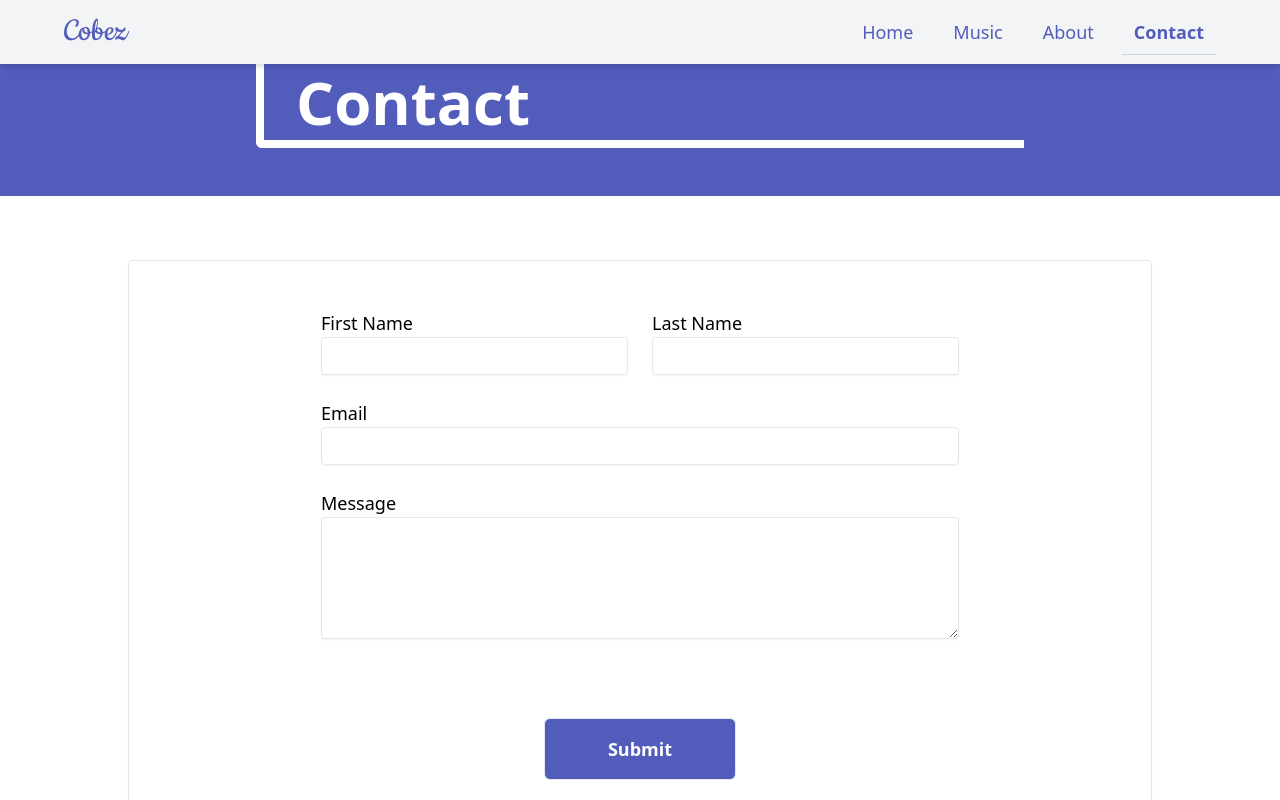
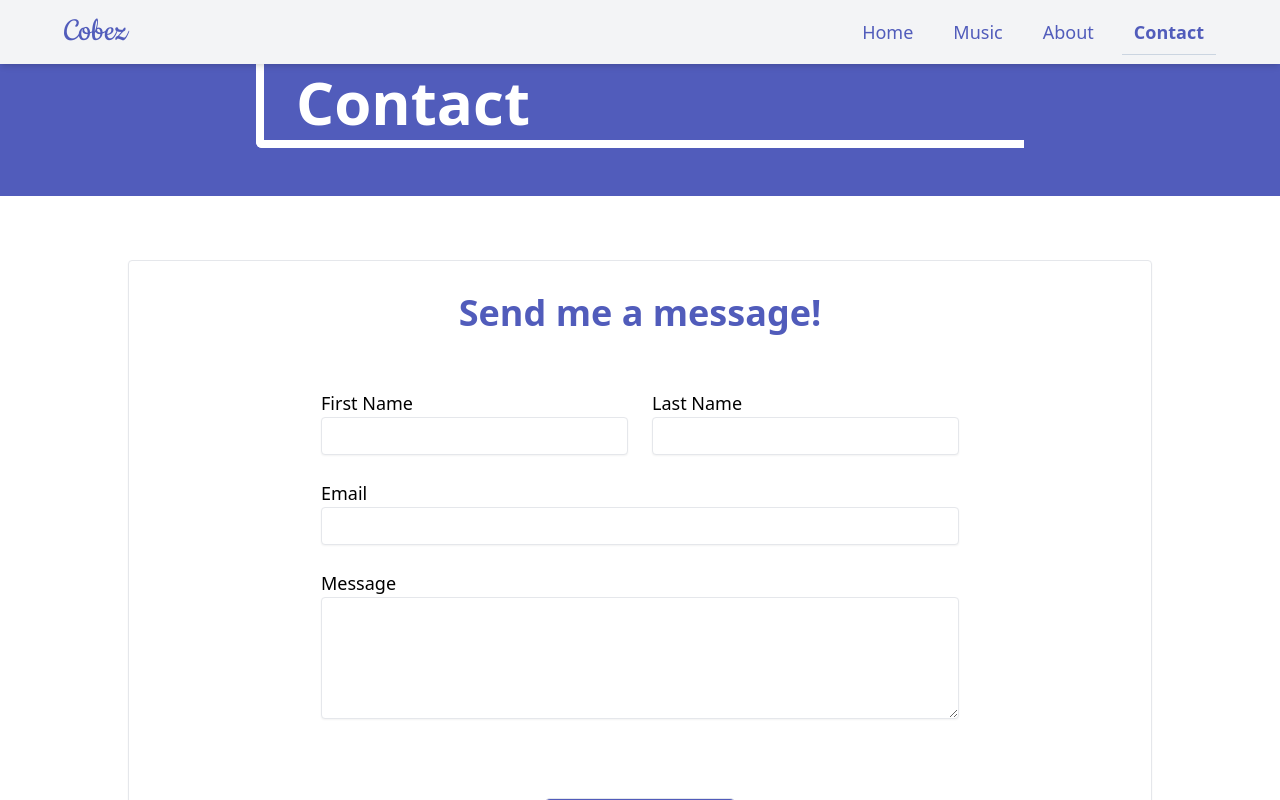
Before and after one commit to jcobert/cobez-music, a Next.js app: page /contact in a window 1280 px wide. Shown: the top 800 px of the page. Built offline with nearby package versions, Linux system fonts and the light colour scheme; a web font is replaced by a local one.

Commit message:
move contact form to own component

```diff
--- /dev/null
+++ b/components/ContactForm.jsx
@@ -0,0 +1,82 @@
+export default function ContactForm(props) {
+  return (
+    <form name="contact" method="post" data-netlify="true">
+      <input type="hidden" name="form-name" value="contact" />
+      <div className="border rounded shadow-sm text-lg px-4 pt-8 pb-12 md:px-16 lg:px-48">
+        {/* Body */}
+        <div className="grid grid-cols-2 gap-6">
+          <div className="col-span-2 mb-4 md:mb-8">
+            <h3 className="text-center text-3xl md:text-4xl font-bold text-theme-primary">
+              Send me a message!
+            </h3>
+          </div>
+          {/* First */}
+          <div className="col-span-2 md:col-span-1">
+            <label htmlFor="first-name" className="block">
+              First Name
+            </label>
+            <input
+              type="text"
+              name="first-name"
+              id="first-name"
+              required
+              className="border rounded w-full px-2 py-1 shadow-sm"
+            />
+          </div>
+          {/* Last */}
+          <div className="col-span-2 md:col-span-1">
+            <label htmlFor="last-name" className="block">
+              Last Name
+            </label>
+            <input
+              type="text"
+              name="last-name"
+              id="last-name"
+              required
+              className="border rounded w-full px-2 py-1 shadow-sm"
+            />
+          </div>
+          {/* Email */}
+          <div className="col-span-2">
+            <label htmlFor="email" className="block">
+              Email
+            </label>
+            <input
+              type="email"
+              name="email"
+              id="email"
+              required
+              className="border rounded w-full px-2 py-1 shadow-sm"
+            />
+          </div>
+          {/* Message */}
+          <div className="col-span-2">
+            <label htmlFor="message" className="block">
+              Message
+            </label>
+            <textarea
+              name="message"
+              id="message"
+              required
+              rows={4}
+              className="border rounded w-full px-2 py-1 shadow-sm"
+            ></textarea>
+          </div>
+          {/* Submit */}
+          <div className="col-span-2 w-full mt-8 md:mt-12">
+            <button
+              type="submit"
+              className="block rounded-md mx-auto p-4 md:p-3 w-9/12 sm:max-w-[12rem] border bg-theme-primary hover:bg-theme-tertiary text-white hover:text-white font-bold transition"
+            >
+              <span>Submit</span>
+            </button>
+            {/* Success Response */}
+            {/* <p className="text-center mx-auto p-4 md:p-3 w-full border border-transparent">
+              Your message was sent!
+            </p> */}
+          </div>
+        </div>
+      </div>
+    </form>
+  );
+}
--- a/pages/api/hello.js
+++ /dev/null
@@ -1,5 +0,0 @@
-// Next.js API route support: https://nextjs.org/docs/api-routes/introduction
-
-export default function handler(req, res) {
-  res.status(200).json({ name: 'John Doe' })
-}
--- a/pages/contact.jsx
+++ b/pages/contact.jsx
@@ -1,6 +1,7 @@
 import { useState } from "react";
 import Head from "next/head";
 import Heading from "../components/Heading";
+import ContactForm from "../components/ContactForm";
 
 export default function Contact() {
   const [submitted, setSubmitted] = useState(false);
@@ -25,74 +26,7 @@ export default function Contact() {
         <div className="container-body">
           {/* Form */}
           <div>
-            <form onSubmit={handleSubmit} name="contact">
-              <div className="border rounded shadow-sm text-lg px-4 py-12 md:px-16 lg:px-48">
-                {/* Body */}
-                <div className="grid grid-cols-2 gap-6">
-                  {/* First */}
-                  <div className="col-span-2 md:col-span-1">
-                    <label htmlFor="first-name" className="block">
-                      First Name
-                    </label>
-                    <input
-                      type="text"
-                      name="first-name"
-                      id="first-name"
-                      required
-                      className="border rounded w-full px-2 py-1 shadow-sm"
-                    />
-                  </div>
-                  {/* Last */}
-                  <div className="col-span-2 md:col-span-1">
-                    <label htmlFor="last-name" className="block">
-                      Last Name
-                    </label>
-                    <input
-                      type="text"
-                      name="last-name"
-                      id="last-name"
-                      required
-                      className="border rounded w-full px-2 py-1 shadow-sm"
-                    />
-                  </div>
-                  {/* Email */}
-                  <div className="col-span-2">
-                    <label htmlFor="email" className="block">
-                      Email
-                    </label>
-                    <input
-                      type="email"
-                      name="email"
-                      id="email"
-                      required
-                      className="border rounded w-full px-2 py-1 shadow-sm"
-                    />
-                  </div>
-                  {/* Message */}
-                  <div className="col-span-2">
-                    <label htmlFor="message" className="block">
-                      Message
-                    </label>
-                    <textarea
-                      name="message"
-                      id="message"
-                      required
-                      rows={4}
-                      className="border rounded w-full px-2 py-1 shadow-sm"
-                    ></textarea>
-                  </div>
-                  {/* Submit */}
-                  <div className="col-span-2 w-full mt-8 md:mt-12">
-                    <button
-                      type="submit"
-                      className="block rounded-md mx-auto p-4 w-9/12 sm:max-w-[12rem] border bg-theme-primary hover:bg-theme-tertiary text-white hover:text-white font-bold transition"
-                    >
-                      <span>Submit</span>
-                    </button>
-                  </div>
-                </div>
-              </div>
-            </form>
+            <ContactForm />
           </div>
         </div>
       </section>
```
